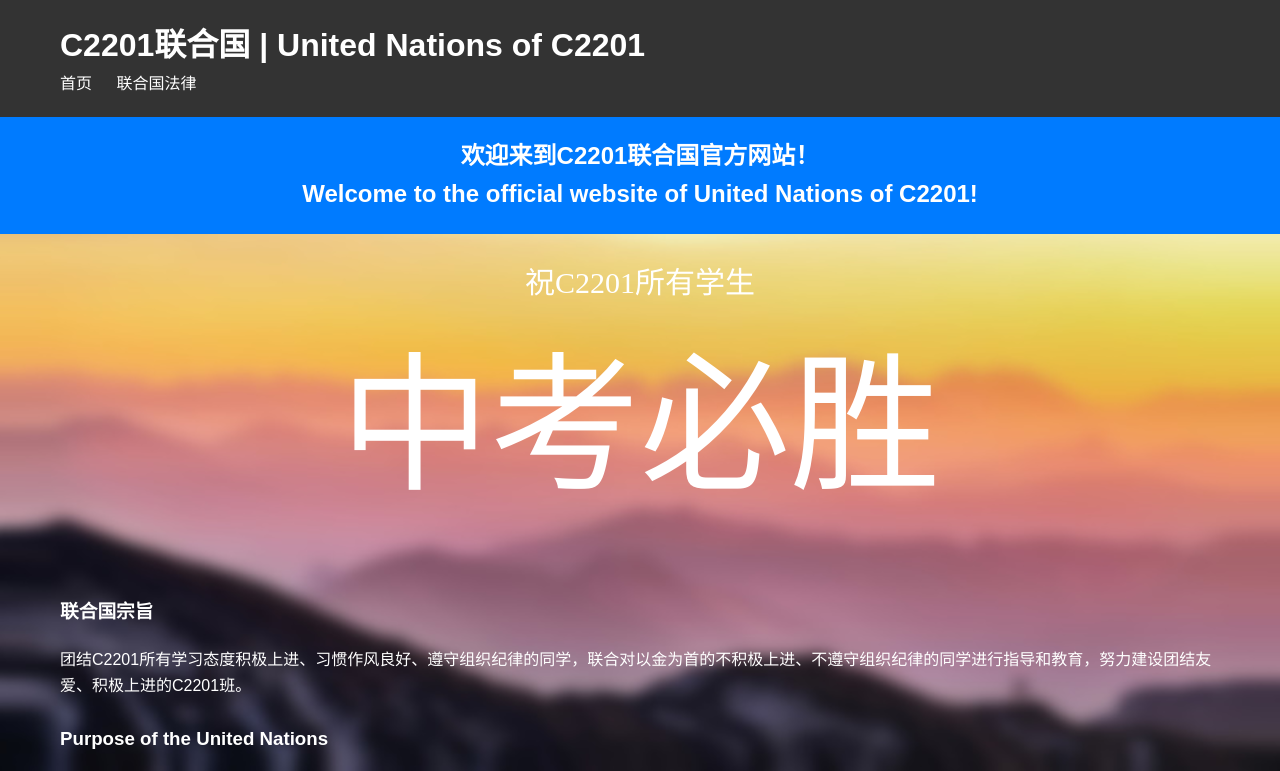
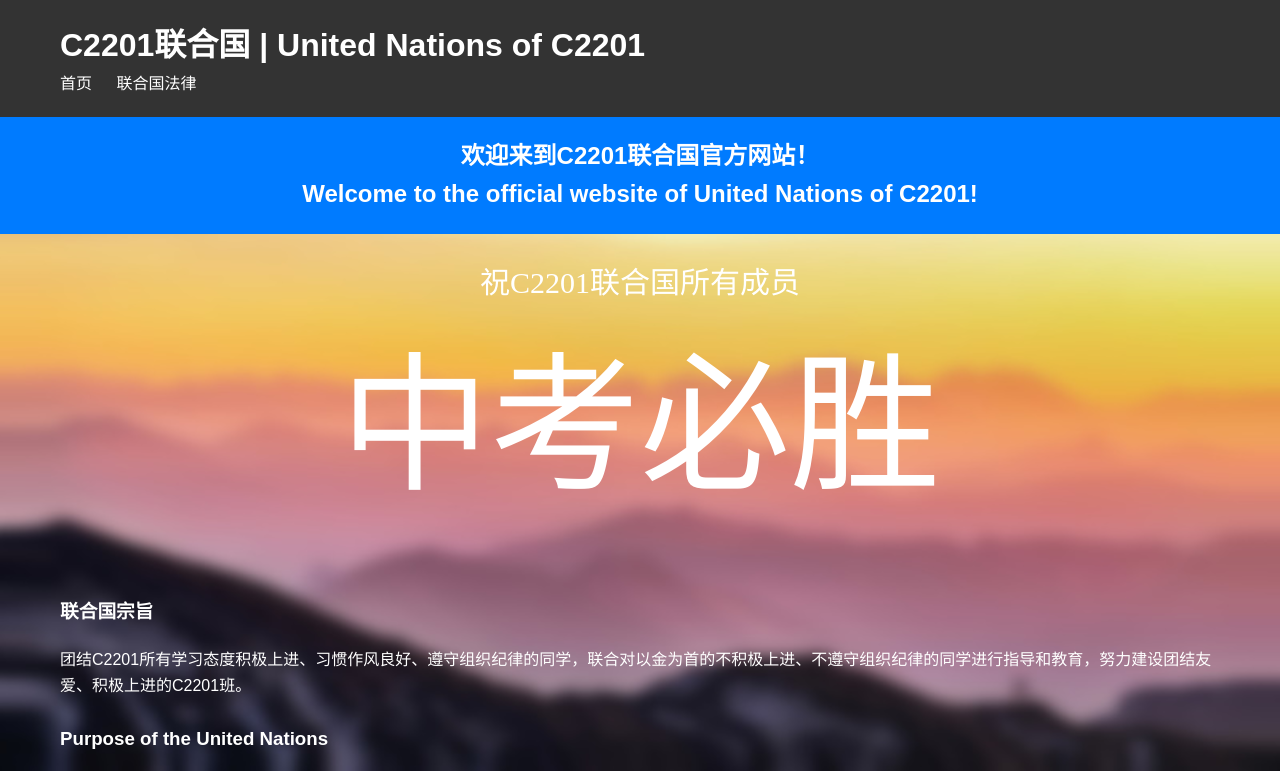
Before and after one commit to c2201/un, a plain HTML site: page index.html in a window 1280 px wide. Shown: the top 771 px of the page. Drawn offline with Linux system fonts and the light colour scheme.

Commit message:
Add files via upload

```diff
--- a/index.html
+++ b/index.html
@@ -31,7 +31,7 @@
 
     <section id="greeting">
         <p>
-            <div class="small-title">祝C2201所有学生</div>
+            <div class="small-title">祝C2201联合国所有成员</div>
         </p>
         <p>
             <div class="big-title">中考必胜</div>
```
